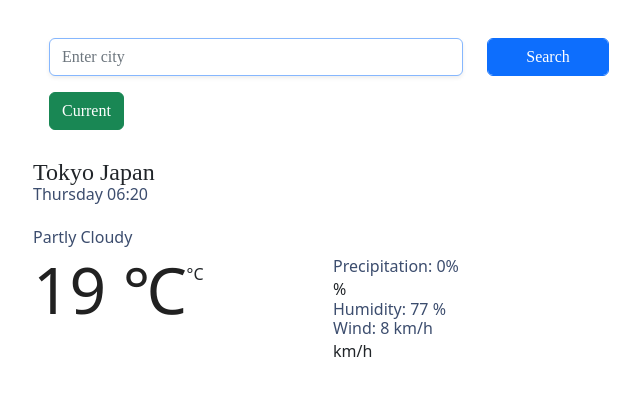
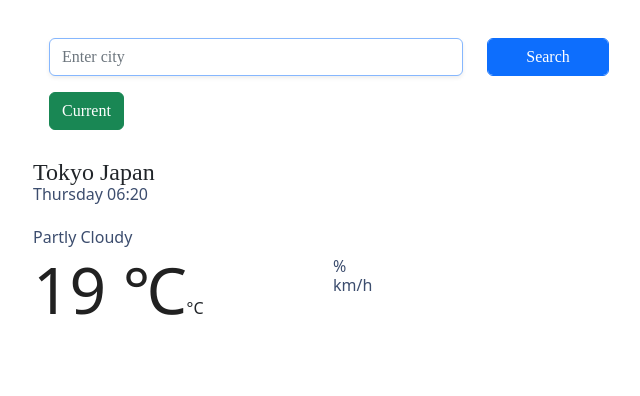
Before and after one commit to KhvanNikol/My-Project, a website built with Parcel: page index.html in a window 1280 px wide. Shown: the whole page, without its empty margins (9-649 px from the left). Built offline with nearby package versions, Linux system fonts and the light colour scheme.

Commit message:
correction
edited some mistakes

```diff
--- a/index.html
+++ b/index.html
@@ -55,22 +55,20 @@
 
 
                 <div class="float-left">
-                  <span class="temperature" id="temperature">19 ℃</span><span class="units">°C</span>
+                  <span class="temperature" id="temperature">19 ℃</span><span class="unit">°C</span>
 
                 </div>
 
             </div>
             <div class="col-6">
               <ul>
-                <li>
-                  Precipitation: 0%
-                </li><span class="percentage">%</span>
                 <li id="humidity">
-                  Humidity: 77 %
+
+                  <span class="percentage">%</span>
                 </li>
                 <li id="wind">
-                  Wind: 8 km/h
-                </li><span class="power"> km/h</span>
+                  <span class="power"> km/h</span>
+                </li>
               </ul>
             </div>
           </div>
--- a/src/java2.js
+++ b/src/java2.js
@@ -27,7 +27,9 @@ function displayWeather(response) {
   document.querySelector("#temperature").innerHTML = Math.round(
     response.data.main.temp
   );
-  document.querySelector("#humidity").innerHTML = response.data.main.humidity;
+  document.querySelector("#humidity").innerHTML = Math.round(
+    response.data.main.humidity
+  );
   document.querySelector("#wind").innerHTML = response.data.wind.speed;
   document.querySelector("#description").innerHTML =
     response.data.weather[0].main;
@@ -50,7 +52,7 @@ function searchLocation(position) {
 
 function getCurrrentLocation(event) {
   event.preventDefault();
-  navigator.geolocation.getCurrrentPosition(searchLocation);
+  navigator.geolocation.getCurrentPosition(searchLocation);
 }
 
 let dateElement = document.querySelector("#date");
```
